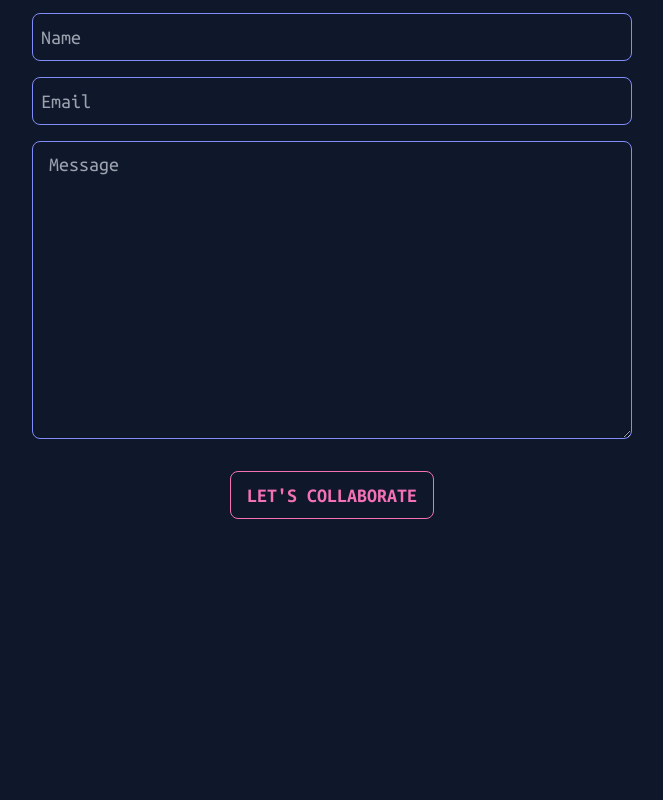
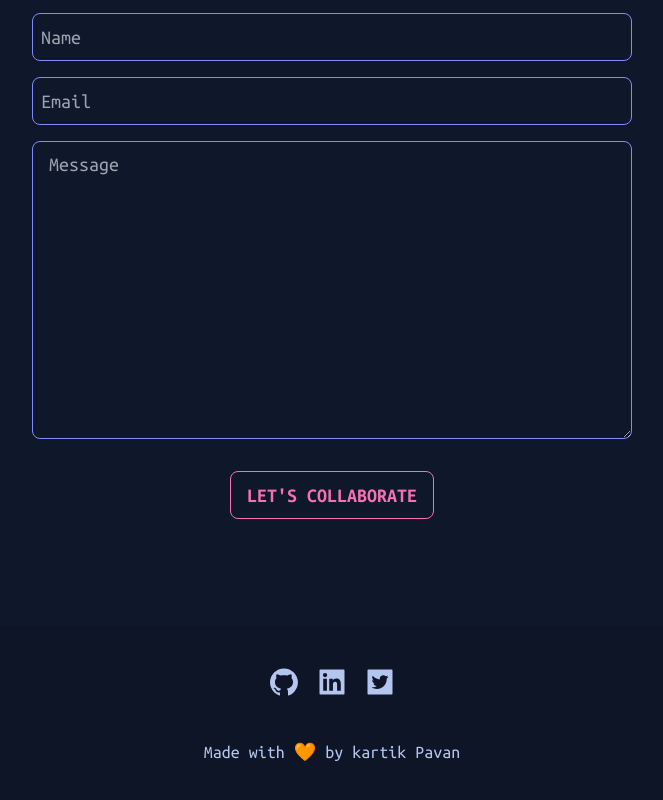
Before and after one commit to kartikpavan/Portfolio, a React (Vite) app: page / in a window 1280 px wide. Shown: the part 3374-4174 px from the top of the page, without its empty margins (308-971 px from the left). Before the commit the page ends 4000 px from the top, so only its background shows below. Built offline with nearby package versions, Linux system fonts and the light colour scheme.

Commit message:
added footer

```diff
--- a/src/App.jsx
+++ b/src/App.jsx
@@ -5,6 +5,7 @@ import About from "./components/About";
 import Skills from "./components/Skills";
 import Work from "./components/Work";
 import Contact from "./components/Contact";
+import Footer from "./components/Footer";
 const App = () => {
   return (
     <div>
@@ -14,6 +15,7 @@ const App = () => {
       <Skills />
       <Work />
       <Contact />
+      <Footer />
     </div>
   );
 };
--- /dev/null
+++ b/src/components/Footer.jsx
@@ -0,0 +1,30 @@
+import React from "react";
+import {
+  AiFillLinkedin,
+  AiFillGithub,
+  AiFillTwitterSquare,
+} from "react-icons/ai";
+const Footer = () => {
+  return (
+    <footer class="footer footer-center p-10 bg-base-200 text-base-content rounded">
+      <div>
+        <div class="grid grid-flow-col gap-4">
+          <a href="https://github.com/kartikpavan" target="_blank">
+            <AiFillGithub size={32} />
+          </a>
+          <a href="https://www.linkedin.com/in/kartikpavan/" target="_blank">
+            <AiFillLinkedin size={32} />
+          </a>
+          <a href="https://twitter.com/kartik_im" target="_blank">
+            <AiFillTwitterSquare size={32} />
+          </a>
+        </div>
+      </div>
+      <div>
+        <p className="text-lg">Made with &#x1F9E1; by kartik Pavan</p>
+      </div>
+    </footer>
+  );
+};
+
+export default Footer;
```
